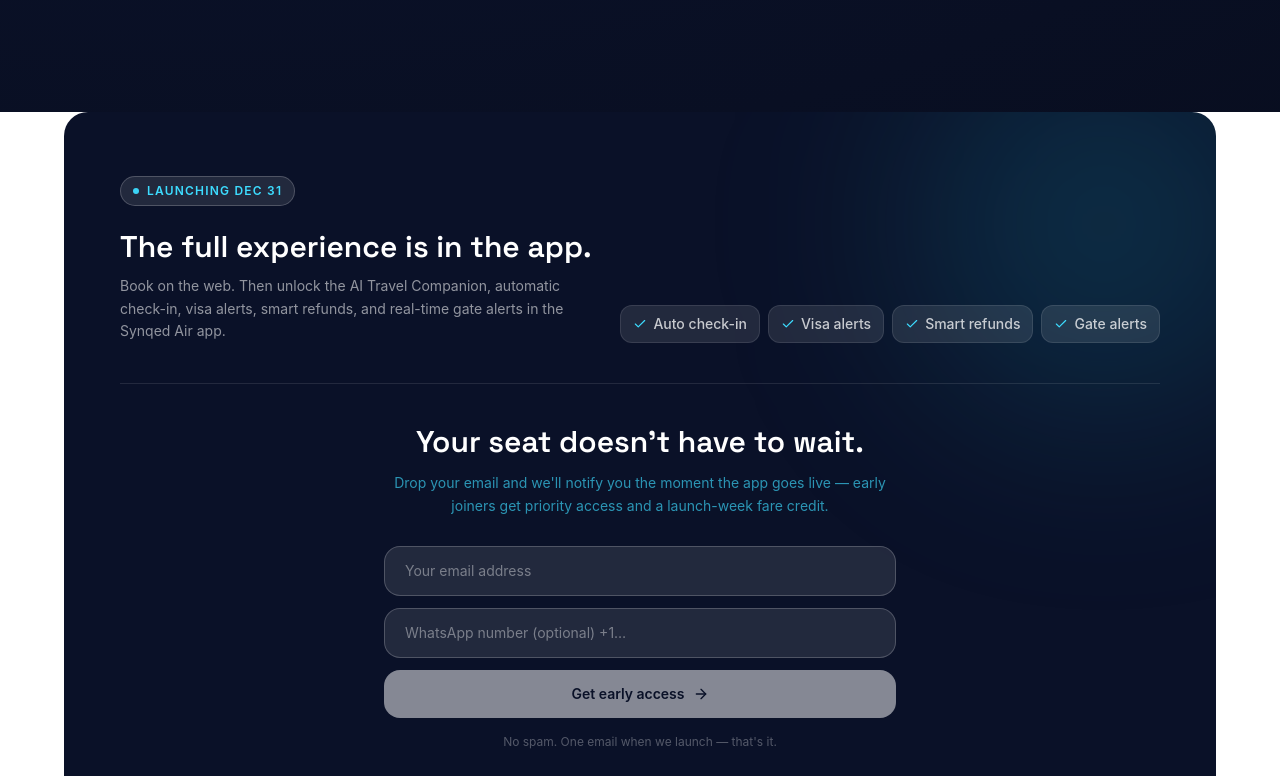
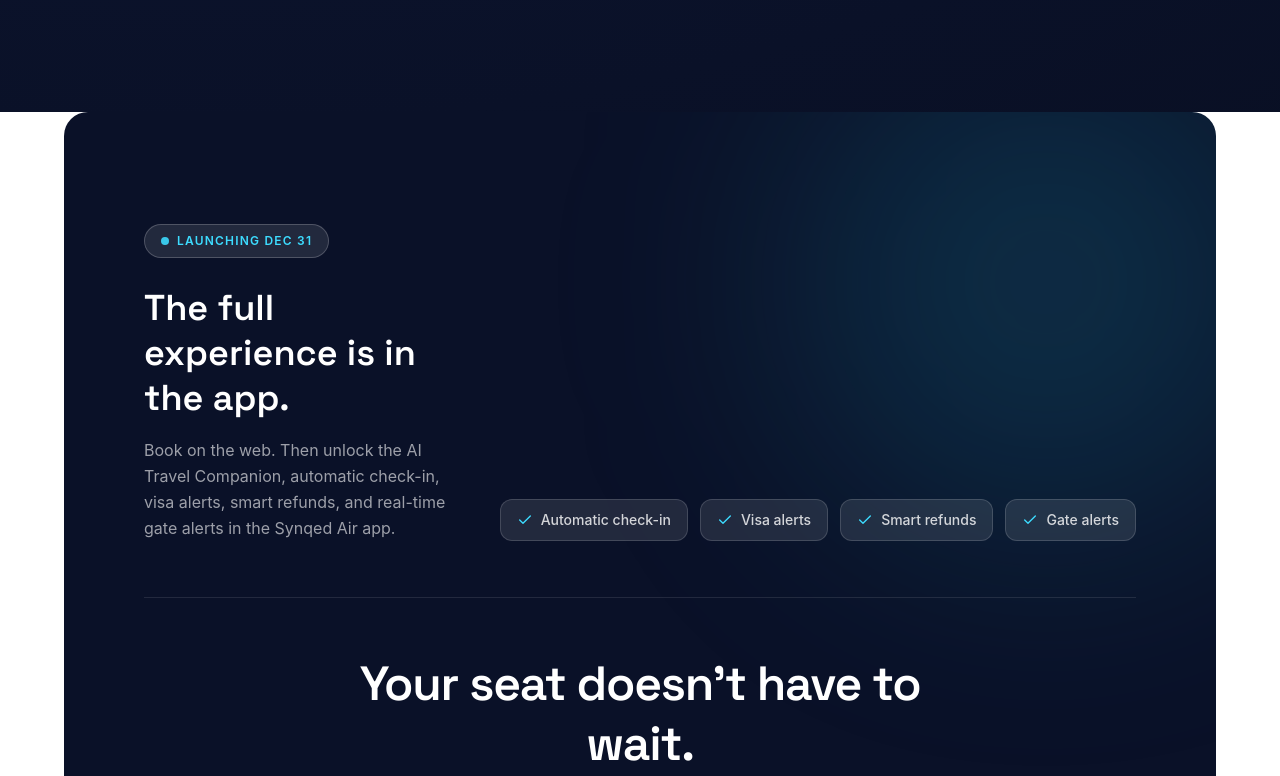
Before and after one commit to Chuzzy99/Synqedair, a Next.js app: page / in a window 1280 px wide. Shown: the part 2344-3120 px from the top of the page. Built offline with nearby package versions, Linux system fonts and the light colour scheme; no server answers.

Commit message:
fix: give combined app+waitlist section generous breathing room

```diff
--- a/src/app/page.tsx
+++ b/src/app/page.tsx
@@ -371,30 +371,31 @@
 
             {/* Glow */}
             <div className="pointer-events-none absolute inset-0">
-              <div className="absolute -top-20 -right-20 w-96 h-96 rounded-full bg-[#1C9BB8]/20 blur-[100px]" />
+              <div className="absolute -top-20 -right-20 w-[500px] h-[500px] rounded-full bg-[#1C9BB8]/20 blur-[120px]" />
+              <div className="absolute bottom-0 left-1/3 w-[400px] h-[300px] rounded-full bg-[#1C9BB8]/10 blur-[100px]" />
             </div>
 
-            <div className="relative z-10 px-8 md:px-14 py-12 md:py-16">
+            <div className="relative z-10 px-10 md:px-20 py-20 md:py-28">
 
               {/* App info row */}
-              <div className="pb-10 mb-10 border-b border-white/10">
-                <div className="inline-flex items-center gap-2 bg-white/10 border border-white/20 rounded-full px-3 py-1.5 mb-5">
-                  <span className="w-1.5 h-1.5 rounded-full bg-ice animate-pulse" />
+              <div className="pb-14 mb-14 border-b border-white/10">
+                <div className="inline-flex items-center gap-2 bg-white/10 border border-white/20 rounded-full px-4 py-2 mb-7">
+                  <span className="w-2 h-2 rounded-full bg-ice animate-pulse" />
                   <span className="text-xs font-semibold text-ice tracking-widest uppercase">Launching Dec 31</span>
                 </div>
-                <div className="flex flex-col md:flex-row md:items-end justify-between gap-6">
-                  <div className="max-w-lg">
-                    <h2 className="font-display text-2xl md:text-3xl font-semibold text-white mb-2 leading-snug">
+                <div className="flex flex-col lg:flex-row lg:items-end justify-between gap-8">
+                  <div className="max-w-xl">
+                    <h2 className="font-display text-3xl md:text-4xl font-semibold text-white mb-4 leading-tight">
                       The full experience is in the app.
                     </h2>
-                    <p className="text-white/55 text-sm leading-relaxed">
+                    <p className="text-white/60 text-base leading-relaxed">
                       Book on the web. Then unlock the AI Travel Companion, automatic check-in, visa alerts, smart refunds, and real-time gate alerts in the Synqed Air app.
                     </p>
                   </div>
-                  <div className="flex flex-wrap gap-2 shrink-0">
-                    {["Auto check-in", "Visa alerts", "Smart refunds", "Gate alerts"].map((feat) => (
-                      <div key={feat} className="flex items-center gap-1.5 bg-white/10 border border-white/10 rounded-xl px-3 py-2 text-sm font-medium text-white/75">
-                        <Check className="w-3.5 h-3.5 text-ice shrink-0" /> {feat}
+                  <div className="flex flex-wrap gap-3 shrink-0">
+                    {["Automatic check-in", "Visa alerts", "Smart refunds", "Gate alerts"].map((feat) => (
+                      <div key={feat} className="flex items-center gap-2 bg-white/10 border border-white/15 rounded-xl px-4 py-2.5 text-sm font-medium text-white/80">
+                        <Check className="w-4 h-4 text-ice shrink-0" /> {feat}
                       </div>
                     ))}
                   </div>
@@ -402,44 +403,44 @@
               </div>
 
               {/* Waitlist form */}
-              <div className="max-w-lg mx-auto text-center">
+              <div className="max-w-xl mx-auto text-center">
                 {!waitlistDone ? (
-                  <motion.div key="form" initial={{ opacity: 0, y: 12 }} whileInView={{ opacity: 1, y: 0 }} viewport={{ once: true }} transition={{ duration: 0.45 }}>
-                    <h2 className="font-display text-2xl md:text-3xl font-semibold text-white mb-3">
+                  <motion.div key="form" initial={{ opacity: 0, y: 16 }} whileInView={{ opacity: 1, y: 0 }} viewport={{ once: true }} transition={{ duration: 0.5 }}>
+                    <h2 className="font-display text-3xl md:text-5xl font-semibold tracking-tight leading-tight text-white mb-5">
                       Your seat doesn&apos;t have to wait.
                     </h2>
-                    <p className="text-ice/65 text-sm mb-7 leading-relaxed">
+                    <p className="text-ice/75 text-base md:text-lg leading-relaxed mb-10 max-w-lg mx-auto">
                       Drop your email and we&apos;ll notify you the moment the app goes live — early joiners get priority access and a launch-week fare credit.
                     </p>
-                    <form onSubmit={handleWaitlist} className="flex flex-col gap-3">
+                    <form onSubmit={handleWaitlist} className="flex flex-col gap-4 max-w-md mx-auto">
                       <input id="waitlist-email" type="email" required value={waitlistEmail}
                         onChange={(e) => setWaitlistEmail(e.target.value)} disabled={waitlistLoading}
                         placeholder="Your email address"
-                        className="w-full bg-white/10 border border-white/20 text-white placeholder:text-white/40 rounded-2xl px-5 py-3.5 text-sm outline-none focus:ring-2 focus:ring-[#3DDCFF] transition-all disabled:opacity-60" />
+                        className="w-full bg-white/10 border border-white/20 text-white placeholder:text-white/40 rounded-2xl px-6 py-4 text-base outline-none focus:ring-2 focus:ring-[#3DDCFF] transition-all disabled:opacity-60" />
                       <input id="waitlist-whatsapp" type="tel" value={waitlistWhatsapp}
                         onChange={(e) => setWaitlistWhatsapp(e.target.value)} disabled={waitlistLoading}
                         placeholder="WhatsApp number (optional) +1…"
-                        className="w-full bg-white/10 border border-white/20 text-white placeholder:text-white/40 rounded-2xl px-5 py-3.5 text-sm outline-none focus:ring-2 focus:ring-[#3DDCFF] transition-all disabled:opacity-60" />
+                        className="w-full bg-white/10 border border-white/20 text-white placeholder:text-white/40 rounded-2xl px-6 py-4 text-base outline-none focus:ring-2 focus:ring-[#3DDCFF] transition-all disabled:opacity-60" />
                       {waitlistError && <p className="text-red-300 text-sm text-center">{waitlistError}</p>}
                       <button type="submit" disabled={waitlistLoading || !waitlistEmail.trim()}
-                        className="w-full bg-white text-indigo font-semibold py-3.5 rounded-2xl hover:bg-ice transition-all disabled:opacity-50 flex items-center justify-center gap-2 text-sm">
+                        className="w-full bg-white text-indigo font-semibold py-4 rounded-2xl hover:bg-ice transition-all disabled:opacity-50 flex items-center justify-center gap-2 text-base shadow-[0_4px_24px_-8px_rgba(255,255,255,0.25)]">
                         {waitlistLoading
-                          ? <><Loader2 className="w-4 h-4 animate-spin" /> Securing your spot…</>
-                          : <>Get early access <ArrowRight className="w-4 h-4" /></>}
+                          ? <><Loader2 className="w-5 h-5 animate-spin" /> Securing your spot…</>
+                          : <>Get early access <ArrowRight className="w-5 h-5" /></>}
                       </button>
-                      <p className="text-white/30 text-xs mt-1">No spam. One email when we launch — that&apos;s it.</p>
+                      <p className="text-white/30 text-sm mt-1">No spam. One email when we launch — that&apos;s it.</p>
                     </form>
                   </motion.div>
                 ) : (
                   <motion.div key="success" initial={{ opacity: 0, scale: 0.95 }} animate={{ opacity: 1, scale: 1 }} transition={{ duration: 0.4 }}
-                    className="flex flex-col items-center gap-5">
-                    <div className="w-16 h-16 rounded-full bg-white/10 border border-white/20 flex items-center justify-center">
-                      <Check className="w-8 h-8 text-[#3DDCFF]" />
+                    className="flex flex-col items-center gap-6">
+                    <div className="w-20 h-20 rounded-full bg-white/10 border border-white/20 flex items-center justify-center">
+                      <Check className="w-9 h-9 text-[#3DDCFF]" />
                     </div>
                     <div>
-                      <h2 className="font-display text-2xl font-semibold text-white mb-2">You&apos;re on the list.</h2>
-                      <p className="text-ice/65 text-sm max-w-sm mx-auto">
-                        We&apos;ll message you when the app is live. Check WhatsApp too if you shared your number.
+                      <h2 className="font-display text-3xl md:text-4xl font-semibold text-white mb-3">You&apos;re on the list.</h2>
+                      <p className="text-ice/70 text-base md:text-lg max-w-md mx-auto">
+                        We&apos;ll message you the moment the app is live. Check WhatsApp too if you shared your number.
                       </p>
                     </div>
                   </motion.div>
```
